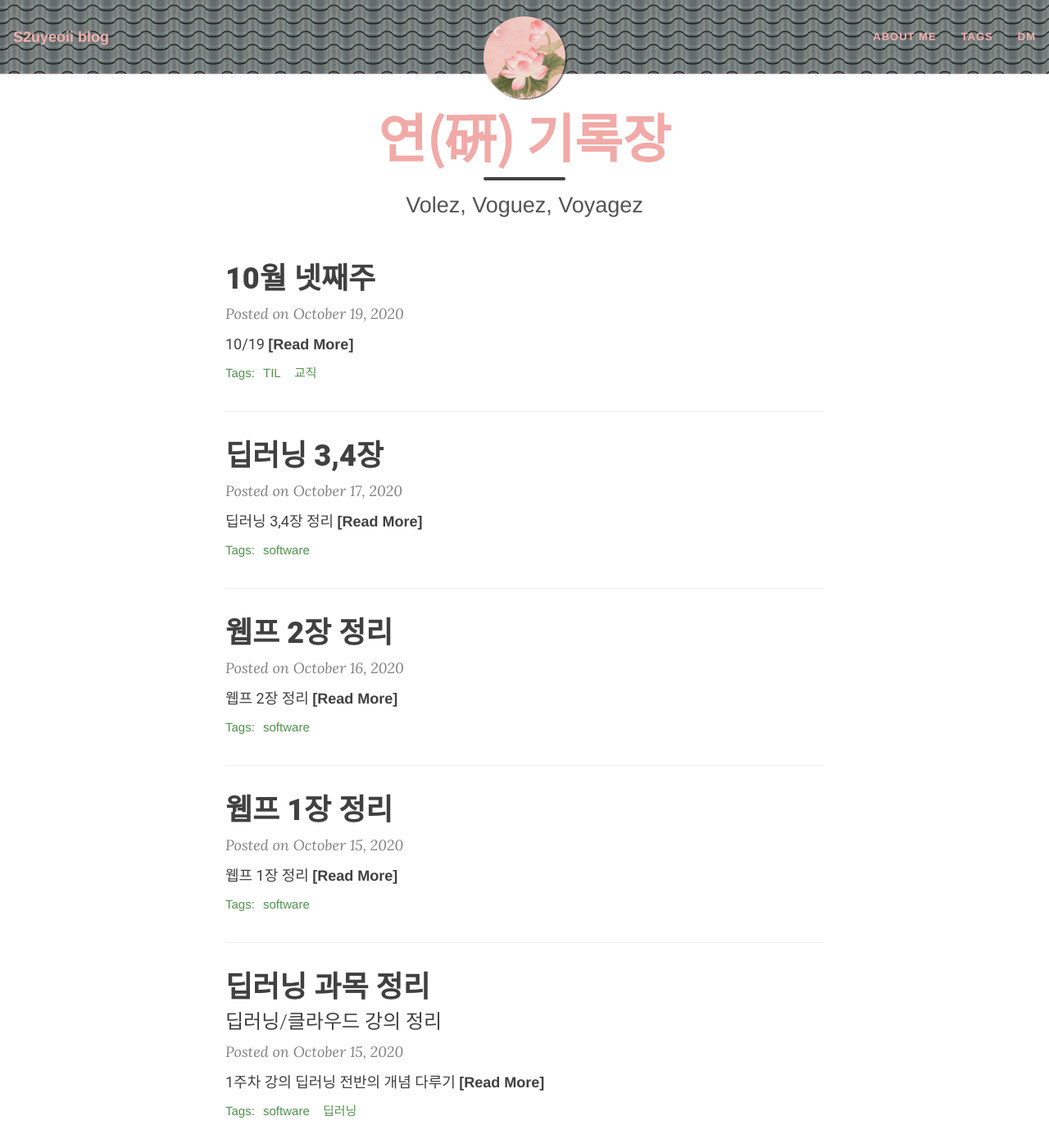
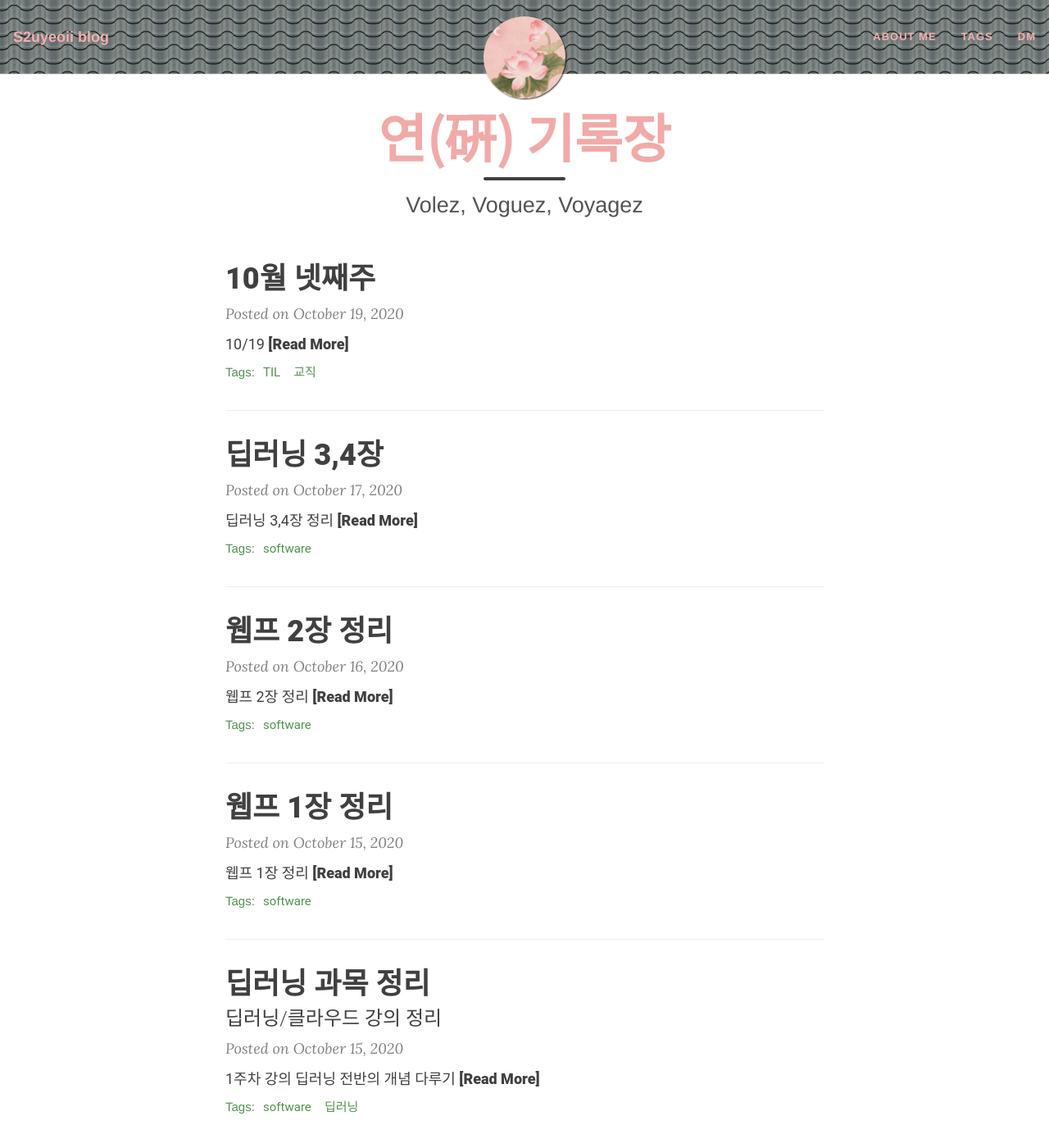
Before and after one commit to yeoneed/yeoneed.github.io, a Jekyll site: the page built from index.html, in a window 1280 px wide and 1400 px high. Shown: the whole window at 82% size. Built offline with Jekyll 4.4.1, drawn with Linux system fonts in a browser that asks for light colours; nearby versions of some CDN libraries; the list of posts is cut into pages by our own code.

Commit message:
Update beautifuljekyll.css

```diff
--- a/assets/css/beautifuljekyll.css
+++ b/assets/css/beautifuljekyll.css
@@ -475,7 +475,7 @@ footer .footer-custom-content {
 .post-preview a {
   text-decoration: none;
     /*font-family: 'NanumSquare', 'Noto Sans KR', 'Open Sans', 'Helvetica Neue', Helvetica, Arial, sans-serif;*/
-       font-family: 'Nanum Gothic','Helvetica Neue', Helvetica, Arial,'Roboto', sans-serif;
+       font-family: 'Nanum Gothic','Roboto', sans-serif;
   color: {{ site.text-col | default: "#404040" }};
 }
 
```
